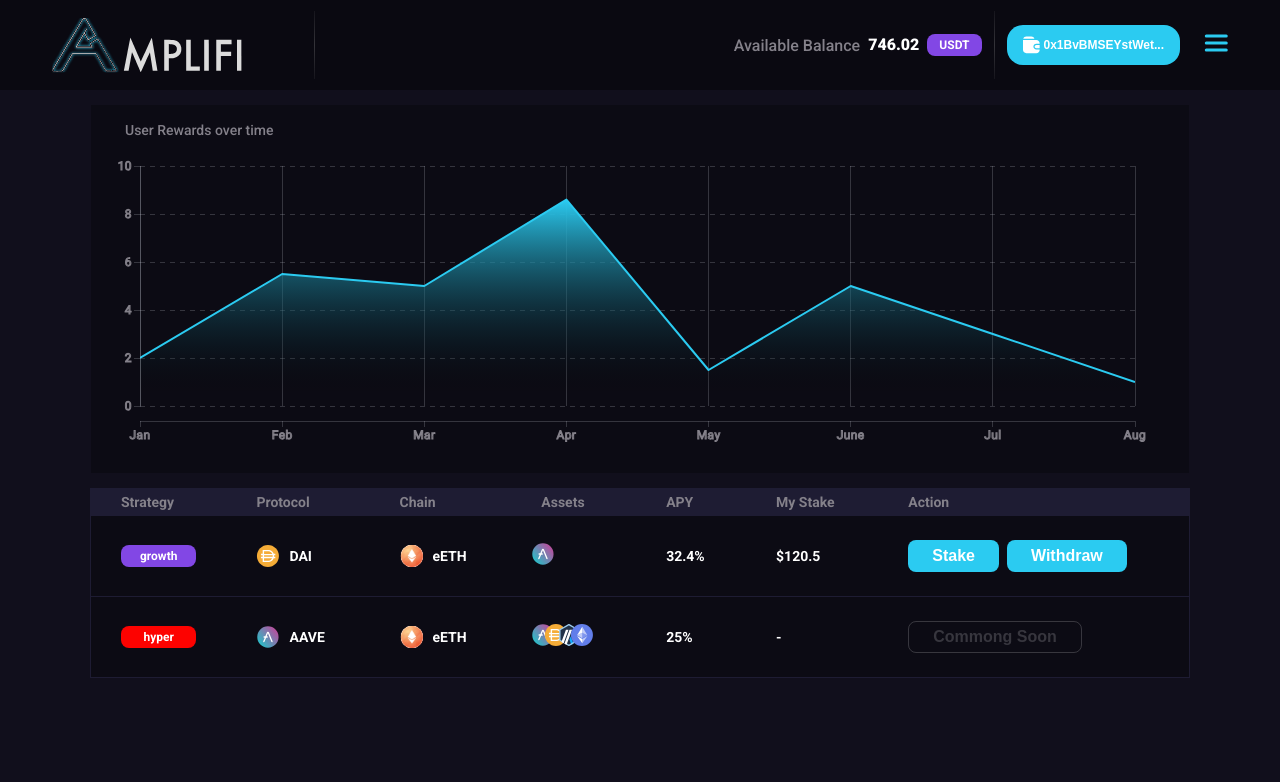
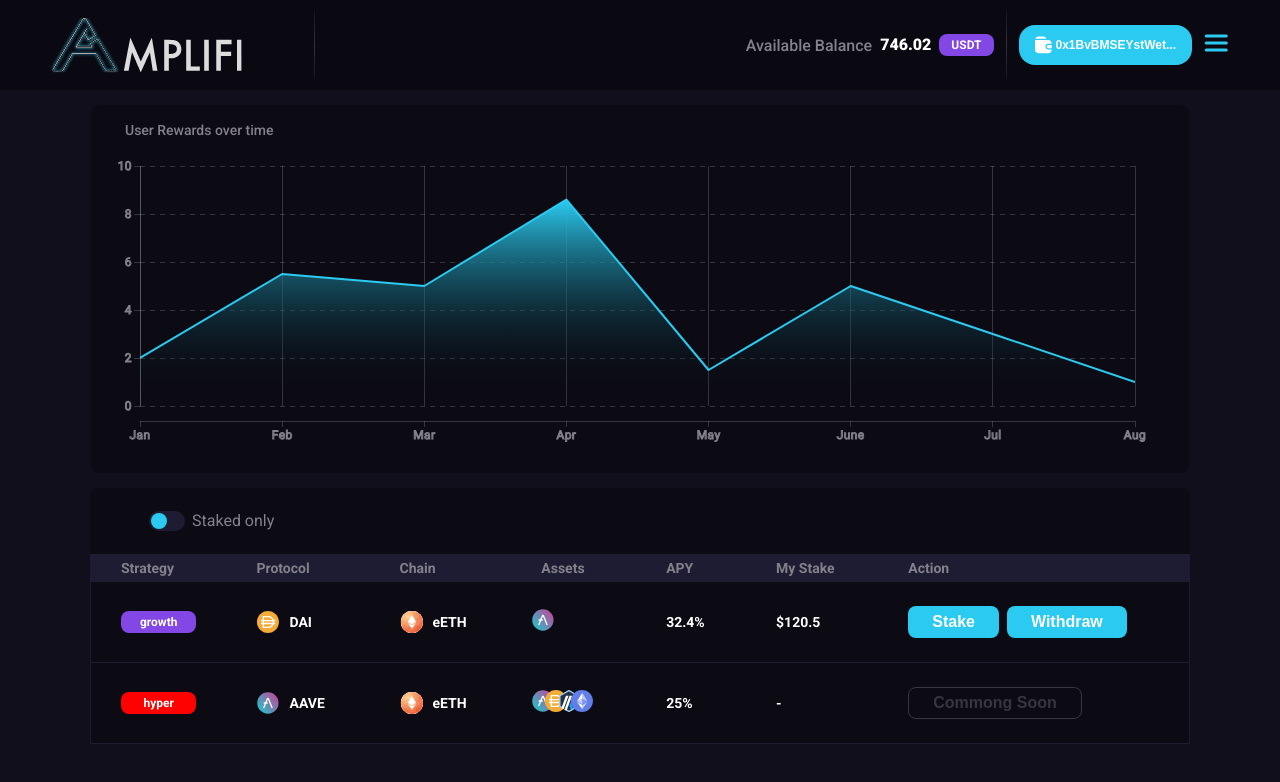
Before and after one commit to lunka-technologies/amplify, a React (Vite) app: page /dashboard in a window 1280 px wide. Shown: the top 782 px of the page. Built offline with nearby package versions, Linux system fonts and the light colour scheme.

Commit message:
fixed profile modal

```diff
--- a/src/components/header/header.tsx
+++ b/src/components/header/header.tsx
@@ -18,14 +18,21 @@ export const Header = () => {
   const amount = 746.02;
 
   useEffect(() => {
-    document.addEventListener('click', checkIfClickedOutside);
-
-    return () => {
-      document.removeEventListener('click', checkIfClickedOutside);
-    };
+    // document.addEventListener('click', checkIfClickedOutside, false);
+    // return () => {
+    //   document.removeEventListener('click', checkIfClickedOutside, false);
+    // };
   }, []);
 
   const checkIfClickedOutside = (e: MouseEvent) => {
+    if (!profileRef.current) return;
+
+    console.log(
+      profileRef.current,
+      profileRef.current.contains(e.target as Node),
+      e.target
+    );
+
     if (profileRef.current && !profileRef.current.contains(e.target as Node)) {
       setShowProfile(false);
     }
@@ -72,7 +79,7 @@ export const Header = () => {
             )}
           </div>
 
-          <div className={styles.menu} ref={profileRef}>
+          <div ref={profileRef}>
             <MenuSVG
               className={styles.menu}
               onClick={() => setShowProfile(!isShowProfile)}
--- a/src/components/menuItems/menuItems.module.scss
+++ b/src/components/menuItems/menuItems.module.scss
@@ -1,18 +1,25 @@
 .list {
   width: 192px;
-  margin-top: 16px;
+  margin-top: 15px;
   display: flex;
   flex-direction: column;
-  gap: 12px;
 }
 
 .item {
-  cursor: pointer;
-}
-
-.container {
   display: flex;
   align-items: center;
+  cursor: pointer;
+  padding: 12px 0;
+  border-bottom: 1px solid #35333d;
+  transition: 300ms;
+
+  &:hover {
+    background-color: #26233e;
+  }
+
+  &:last-child {
+    border-bottom: none;
+  }
 }
 
 .label {
--- a/src/components/menuItems/menuItems.tsx
+++ b/src/components/menuItems/menuItems.tsx
@@ -5,43 +5,28 @@ import { ChangePasswordForm } from '../../forms/changePassword/changePasswordFor
 import styles from './menuItems.module.scss';
 import { useState } from 'react';
 
-const menuItems = [
-  {
-    icon: <SettingSVG />,
-    label: 'Change Password',
-  },
-  { icon: <HelpSVG />, label: 'Help' },
-  { icon: <LogoutSVG />, label: 'Logout' },
-];
-
 export const MenuItems = () => {
-  const [selectedMenuItem, setSelectedMenuItem] = useState<string | null>(null);
-
-  const handleClick = (label: string) => {
-    setSelectedMenuItem((prevSelected) =>
-      prevSelected === label ? null : label
-    );
-  };
+  const [isShowChangePassword, setShowChangePassword] = useState(false);
 
   return (
     <ul className={styles.list}>
-      {menuItems.map(({ icon, label }, index) => (
-        <li key={label} className={styles.item}>
-          {selectedMenuItem === 'Change Password' &&
-          label === 'Change Password' ? (
-            <ChangePasswordForm onCloseForm={() => setSelectedMenuItem(null)} />
-          ) : (
-            <div
-              className={styles.container}
-              onClick={() => handleClick(label)}
-            >
-              {icon}
-              <span className={styles.label}>{label}</span>
-            </div>
-          )}
-          {index < menuItems.length - 1 && <div className={styles.divider} />}
+      {isShowChangePassword ? (
+        <ChangePasswordForm onCloseForm={() => setShowChangePassword(false)} />
+      ) : (
+        <li className={styles.item} onClick={() => setShowChangePassword(true)}>
+          <SettingSVG />
+          <span className={styles.label}>Change Password</span>
         </li>
-      ))}
+      )}
+
+      <li className={styles.item} onClick={() => {}}>
+        <HelpSVG />
+        <span className={styles.label}>Help</span>
+      </li>
+      <li className={styles.item} onClick={() => {}}>
+        <LogoutSVG />
+        <span className={styles.label}>Logout</span>
+      </li>
     </ul>
   );
 };
--- a/src/components/profile/profile.module.scss
+++ b/src/components/profile/profile.module.scss
@@ -3,6 +3,7 @@
   position: absolute;
   top: 98px;
   right: 20px;
+  z-index: 10;
 }
 
 .item {
--- /dev/null
+++ b/src/components/switch/switch.module.scss
@@ -0,0 +1,37 @@
+.switchContainer {
+  display: flex;
+  gap: 7px;
+
+  label {
+    font-size: 16px;
+    color: #84818a;
+    cursor: pointer;
+  }
+}
+
+.switch {
+  background-color: #1e1c33;
+  border-radius: 200px;
+  width: 36px;
+  position: relative;
+  height: 20px;
+  cursor: pointer;
+
+  &::after {
+    content: '';
+    width: 16px;
+    height: 16px;
+    position: absolute;
+    left: 2px;
+    top: 2px;
+    background-color: #2bcbf1;
+    border-radius: 200px;
+    transition: 300ms;
+  }
+}
+
+.checked {
+  &::after {
+    left: 18px;
+  }
+}
--- /dev/null
+++ b/src/components/switch/switch.tsx
@@ -0,0 +1,30 @@
+import styles from './switch.module.scss';
+import classNames from 'classnames';
+import { useCallback, useState } from 'react';
+
+interface ISwitchProps {
+  checked?: boolean;
+  onChange?: () => void;
+  label?: string;
+}
+
+export const Switch = ({
+  checked = false,
+  onChange = () => null,
+  label,
+}: ISwitchProps) => {
+  const [isChecked, setChecked] = useState(checked);
+
+  const onClick = useCallback(() => {
+    setChecked(!isChecked);
+  }, [isChecked]);
+
+  return (
+    <div className={styles.switchContainer} onClick={onClick}>
+      <div
+        className={classNames([styles.switch, isChecked && styles.checked])}
+      />
+      {label && <label>{label}</label>}
+    </div>
+  );
+};
--- a/src/components/wallet/wallet.tsx
+++ b/src/components/wallet/wallet.tsx
@@ -69,8 +69,8 @@ export const Wallet = ({ isWalletOpen, setWalletOpen }: IWalletProps) => {
           id="wallet"
           placeholder="Add your Withdraw Wallet"
           value={withdrawData}
-          onChange={(e: SyntheticEvent<HTMLInputElement, Event>) =>
-            setWithdrawData(e.target.value)
+          onChange={(e: SyntheticEvent<HTMLInputElement>) =>
+            setWithdrawData(e.currentTarget.value)
           }
         />
       </div>
--- a/src/pages/dashboard/dashboardPage.module.scss
+++ b/src/pages/dashboard/dashboardPage.module.scss
@@ -11,6 +11,7 @@
   .table,
   .chart {
     background-color: #0c0b14;
+    border-radius: 8px;
   }
 
   .chart {
@@ -28,3 +29,10 @@
     margin-bottom: 18px;
   }
 }
+
+.filters {
+  display: flex;
+  align-items: center;
+  justify-content: space-between;
+  padding: 23px 59px;
+}
--- a/src/pages/dashboard/dashboardPage.tsx
+++ b/src/pages/dashboard/dashboardPage.tsx
@@ -1,6 +1,7 @@
 import { LineChart } from '../../components/charts/lineChart/lineChart';
 import { Header } from '../../components/header/header';
 import { Modal } from '../../components/modal/modal';
+import { Switch } from '../../components/switch/switch';
 import { Table } from '../../components/table/table';
 import styles from './dashboardPage.module.scss';
 import { useState } from 'react';
@@ -34,6 +35,10 @@ export const DashboardPage = () => {
 
       <div className={styles.boxContainer}>
         <div className={styles.table}>
+          <div className={styles.filters}>
+            <Switch label="Staked only" />
+            <div></div>
+          </div>
           <Table />
         </div>
       </div>
```
